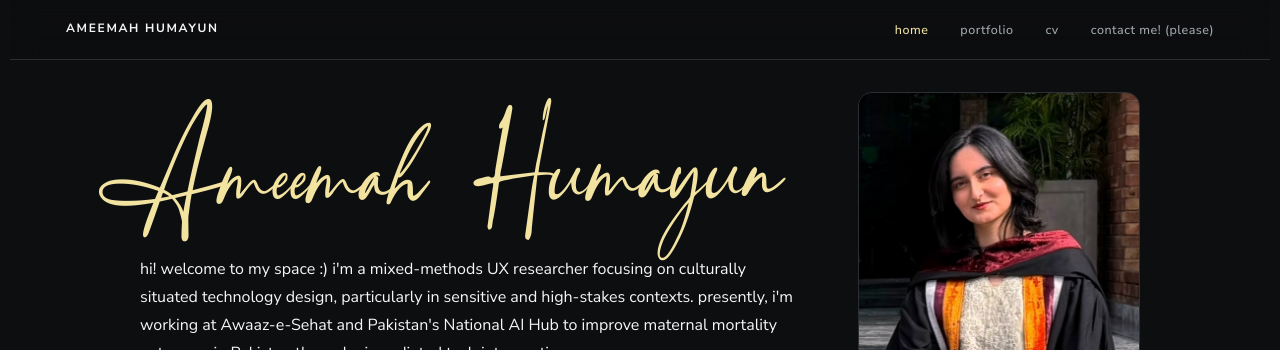
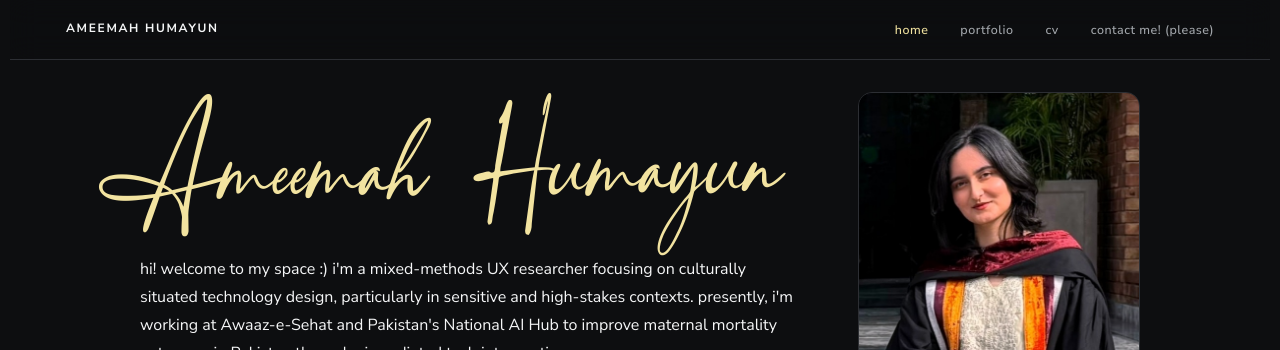
Before and after one commit to ameemahumayun/ameemahumayun.github.io, a Jekyll site: the page built from index.html, in a window 1280 px wide. Shown: the top 350 px of the page. Built offline with Jekyll 4.4.1, drawn with Linux system fonts in a browser that asks for light colours.

Commit message:
Move homepage signature up 5px more

```diff
--- a/assets/css/components.css
+++ b/assets/css/components.css
@@ -845,5 +845,5 @@ details[open] .accordion__icon::after { opacity: 0; }                          /
   pointer-events: none;
   /* Slight upward slant: left edge sits ~3px lower, right edge ~3px
      higher, like a handwritten signature drifting upward. */
-  transform: translateY(-19.5px) rotate(-0.48deg);
+  transform: translateY(-24.5px) rotate(-0.48deg);
 }
```
